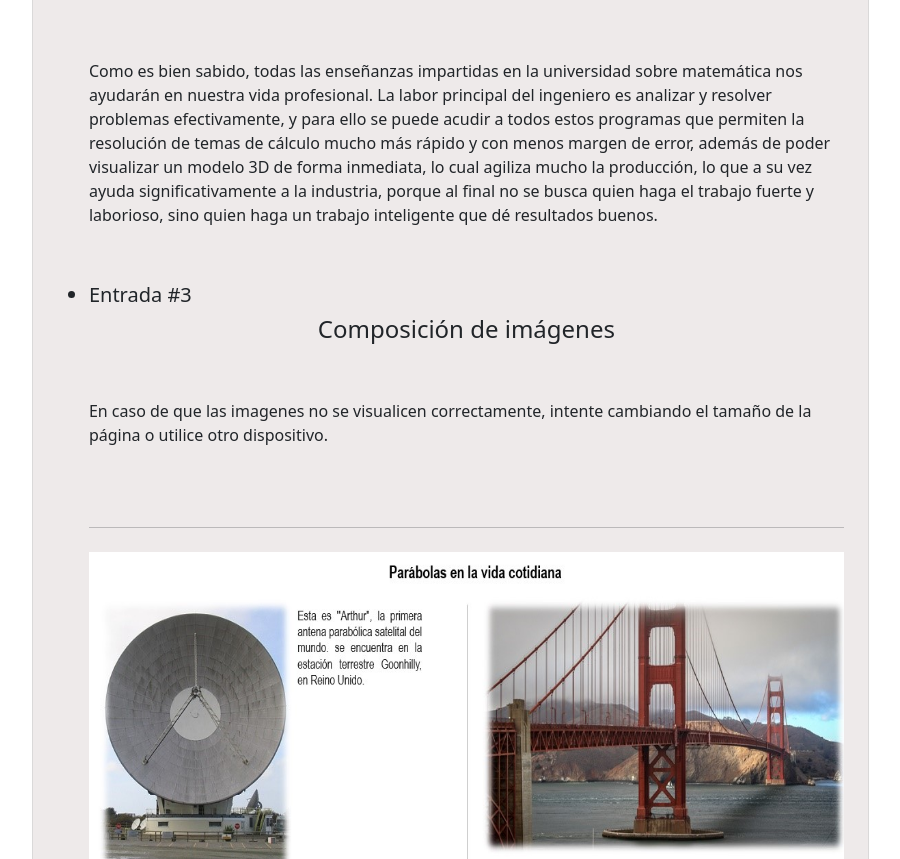
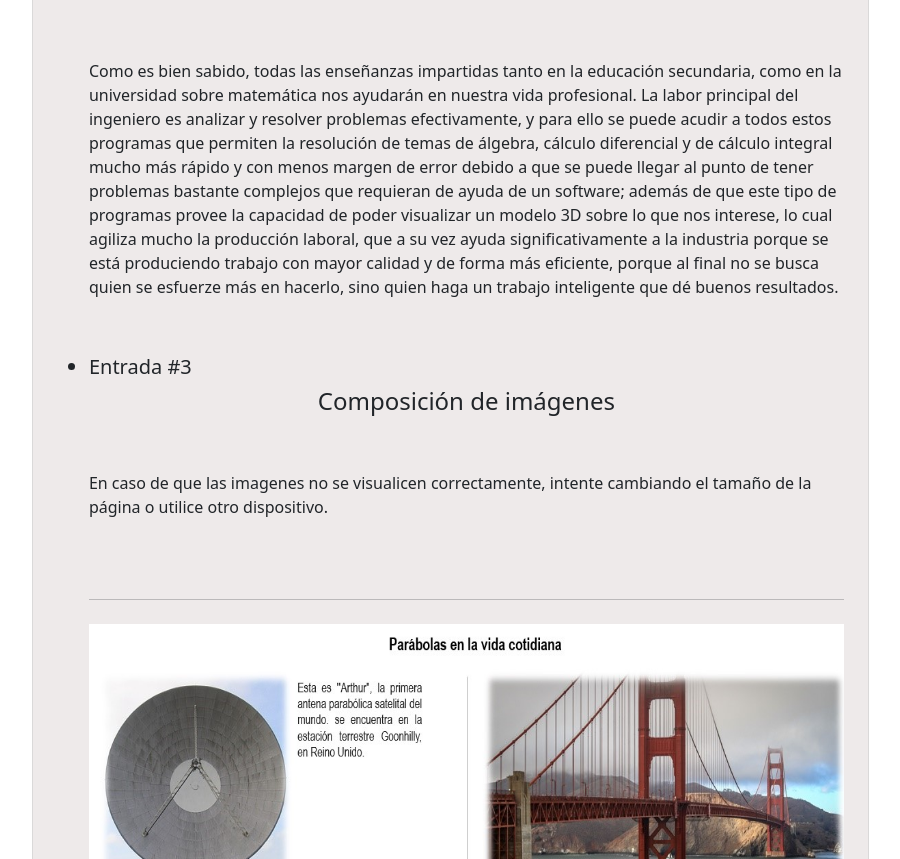
Before and after one commit to gustavosilvablogmatesII/gustavosilvablogmatesII.github.io, a plain HTML site: page index.html in a window 1280 px wide. Shown: the part 7872-8731 px from the top of the page, without its empty margins (184-1084 px from the left). Drawn offline with nearby package versions, Linux system fonts and the light colour scheme.

Commit message:
Update index.html

```diff
--- a/index.html
+++ b/index.html
@@ -183,7 +183,7 @@
 
                     <br>
                     <p class="fw-lighter">
-                        Como es bien sabido, todas las enseñanzas impartidas en la universidad sobre matemática nos ayudarán en nuestra vida profesional. La labor principal del ingeniero es analizar y resolver problemas efectivamente, y para ello se puede acudir a todos estos programas que permiten la resolución de temas de cálculo mucho más rápido y con menos margen de error, además de poder visualizar un modelo 3D de forma inmediata, lo cual agiliza mucho la producción, lo que a su vez ayuda significativamente a la industria, porque al final no se busca quien haga el trabajo fuerte y laborioso, sino quien haga un trabajo inteligente que dé resultados buenos.
+                        Como es bien sabido, todas las enseñanzas impartidas tanto en la educación secundaria, como en la universidad sobre matemática nos ayudarán en nuestra vida profesional. La labor principal del ingeniero es analizar y resolver problemas efectivamente, y para ello se puede acudir a todos estos programas que permiten la resolución de temas de álgebra, cálculo diferencial y de cálculo integral mucho más rápido y con menos margen de error debido a que se puede llegar al punto de tener problemas bastante complejos que requieran de ayuda de un software; además de que este tipo de programas provee la capacidad de poder visualizar un modelo 3D sobre lo que nos interese, lo cual agiliza mucho la producción laboral, que a su vez ayuda significativamente a la industria porque se está produciendo trabajo con mayor calidad y de forma más eficiente, porque al final no se busca quien se esfuerze más en hacerlo, sino quien haga un trabajo inteligente que dé buenos resultados.
                     </p>
                     <br>
                 </p>
```
